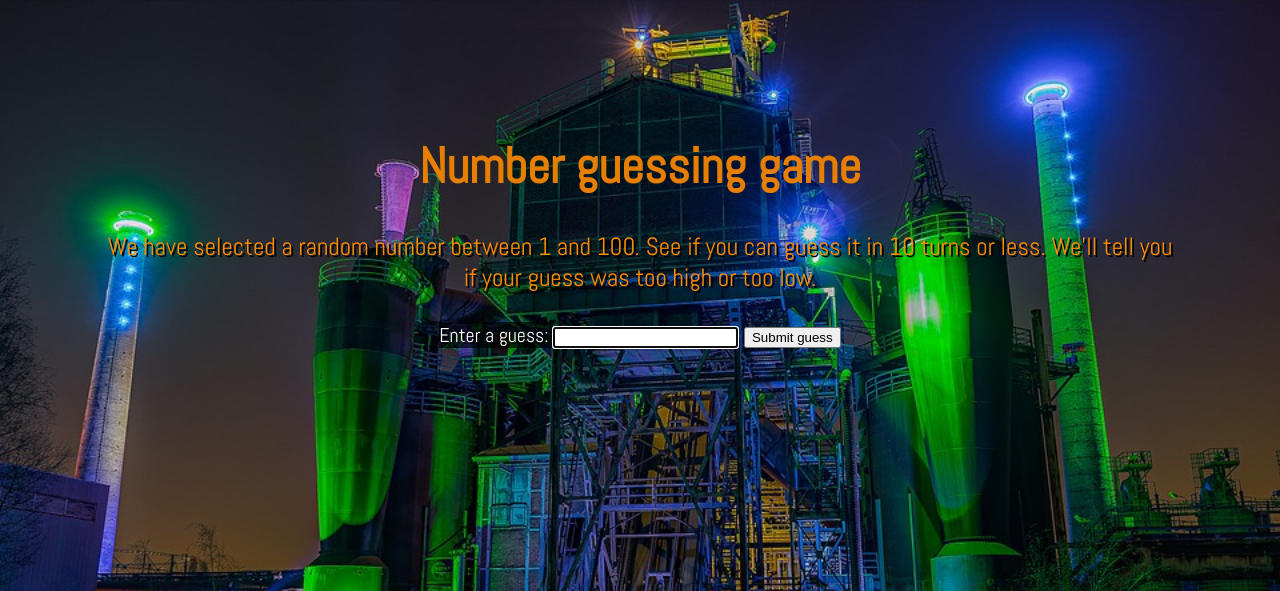
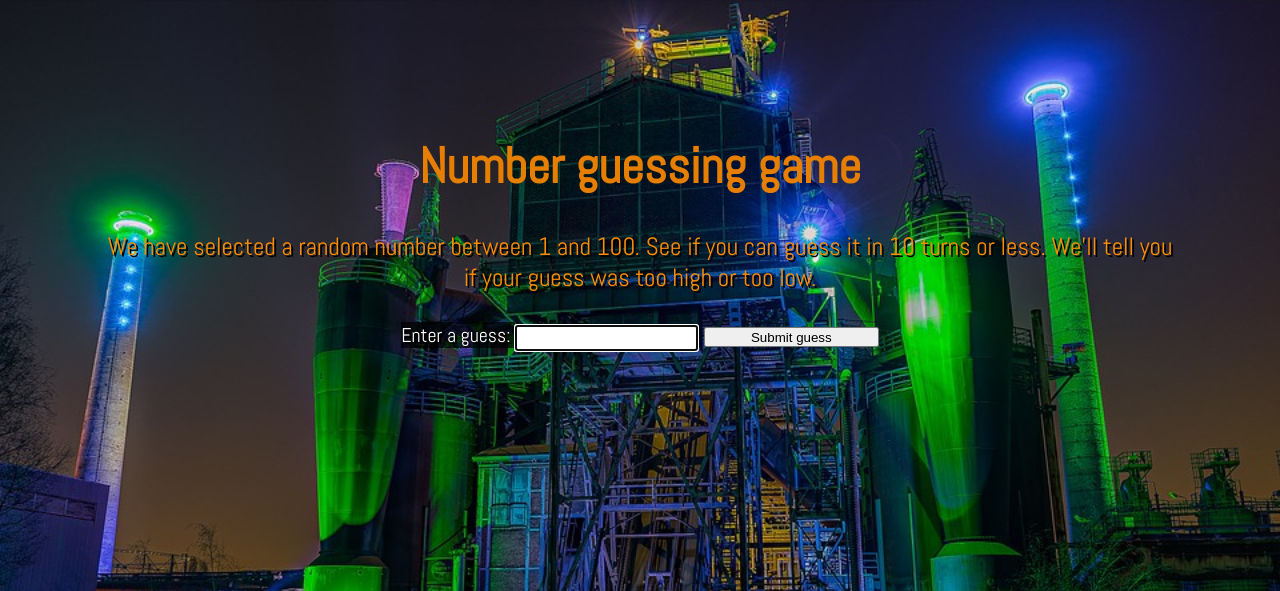
Before and after one commit to xodus899/js, a PHP site: page /numbergame.html in a window 1280 px wide. Shown: the top 591 px of the page. Run offline with PHP 8.4, Linux system fonts and the light colour scheme.

Commit message:
text box change

```diff
--- a/numberGame/number.css
+++ b/numberGame/number.css
@@ -34,11 +34,19 @@ body {
 }
 
 #label{
+  size:1000px;
   font-size:20px;
   color:white;
   text-shadow: 2px 2px black;
   background-color: rgba(0, 0, 0, 0.7);
 }
+input {
+  height: 20px;
+  width:175px;
+}
+
+
+
 
 .lastResult {
    position:relative;
```
